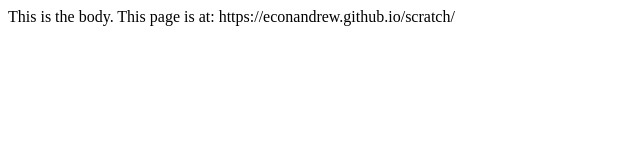
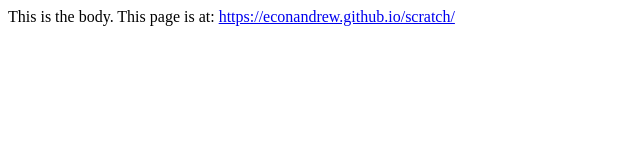
Before and after one commit to econandrew/scratch, a plain HTML site: page index.html in a window 1280 px wide. Shown: the whole page, without its empty margins (0-640 px from the left). Drawn offline with Linux system fonts and the light colour scheme.

Commit message:
Update index.html

```diff
--- a/index.html
+++ b/index.html
@@ -13,6 +13,6 @@
 </head>
 
 <body>
-  This is the body. This page is at: https://econandrew.github.io/scratch/
+  This is the body. This page is at: <a href="https://econandrew.github.io/scratch/">https://econandrew.github.io/scratch/</a>
 </body>
 </html>
```
